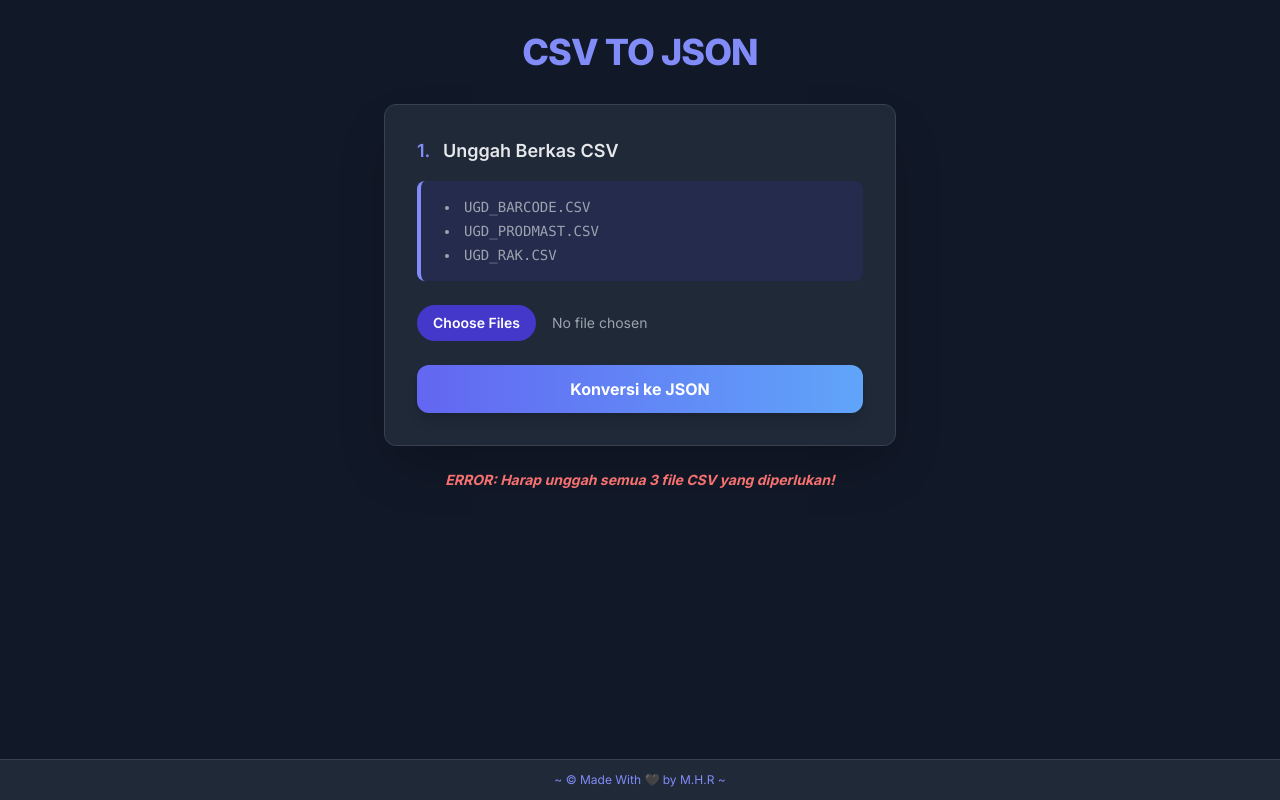
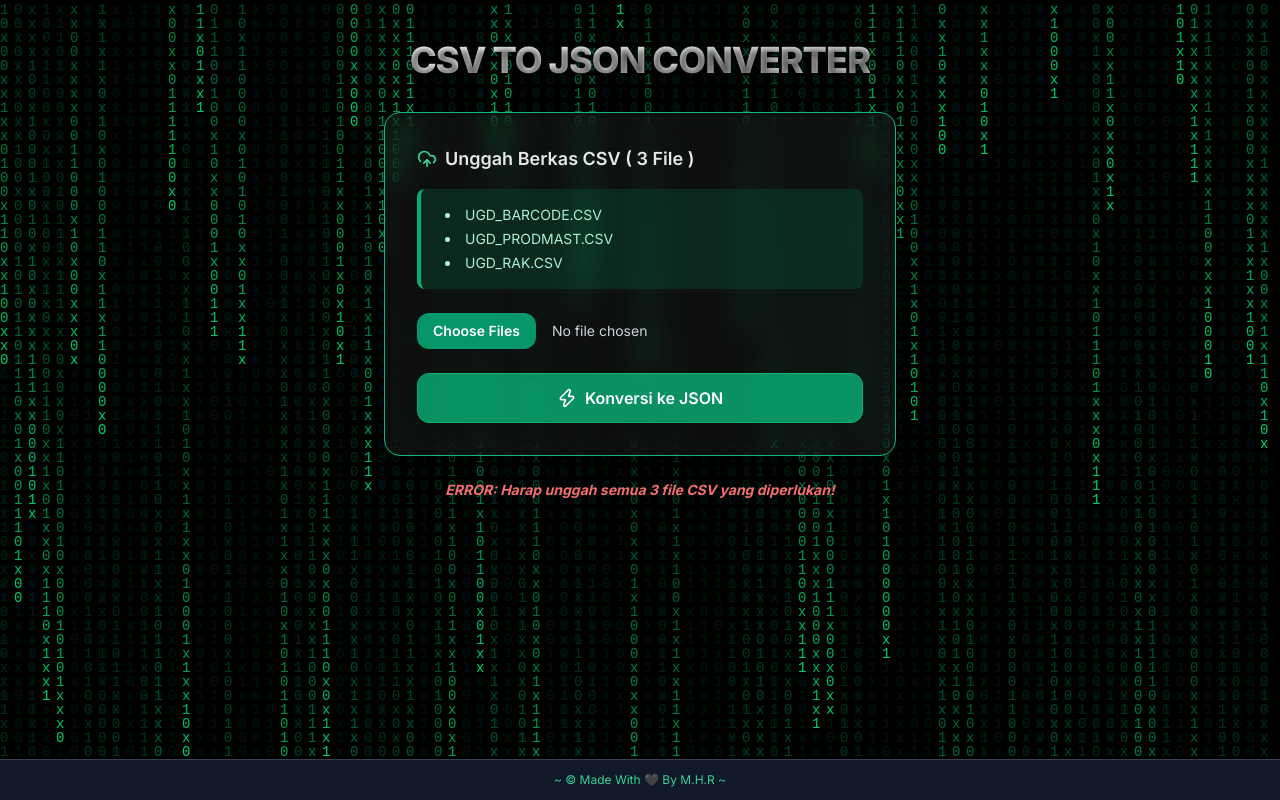
Before and after one commit to Mharyrafli/CSVtoJSON, a plain HTML site: page index.html in a window 1280 px wide. Both pictures are taken after a click on the button "Konversi ke JSON". Drawn offline with nearby package versions, Linux system fonts and the light colour scheme.

Commit message:
Enhance layout and styles for CSV to JSON converter
Updated the title and added new styles for the modal and file input. Improved the layout and design of the page, including background colors and button styles.

```diff
--- a/index.html
+++ b/index.html
@@ -1,26 +1,74 @@
 <!DOCTYPE html>
-<html lang="en">
+<html lang="id">
 <head>
 <meta charset="UTF-8">
 <meta name="viewport" content="width=device-width, initial-scale=1.0">
-<title>CSV TO JSON</title>
+<title>CSV TO JSON Converter</title>
 <script src="https://cdn.tailwindcss.com"></script>
+<script src="https://unpkg.com/lucide@latest"></script>
+
+<link href="https://fonts.googleapis.com/css2?family=Inter:wght@400;500;600;700;800;900&display=swap" rel="stylesheet">
+
 <style>
-  @import url('https://fonts.googleapis.com/css2?family=Inter:wght@100..900&display=swap');
-  body {
+  :root {
       font-family: 'Inter', sans-serif;
   }
-  #modalOutputContainer::-webkit-scrollbar {
-    width: 8px;
+
+  #matrix-canvas {
+      position: fixed;
+      top: 0;
+      left: 0;
+      width: 100%;
+      height: 100%;
+      display: block;
+      background: #000;
+      z-index: 0;
   }
-  #modalOutputContainer::-webkit-scrollbar-thumb {
-    background-color: #6366f1;
-    border-radius: 4px;
+
+  body {
+      background-color: #000;
   }
-  #modalOutputContainer::-webkit-scrollbar-track {
-    background: #1f2937;
-    border-radius: 4px;
+
+  .main-content {
+      z-index: 10;
+      position: relative;
   }
+
+  .header-title {
+      background-image: linear-gradient(to right, #ffffff, #e0e0e0);
+      -webkit-background-clip: text;
+      background-clip: text;
+      color: transparent;
+      text-shadow: 0 3px 6px rgba(0, 0, 0, 0.7);
+  }
+
+  .glass-effect {
+      background-color: rgba(255, 255, 255, 0.05);
+      backdrop-filter: blur(12px);
+      border: 1px solid rgba(255, 255, 255, 0.15);
+      box-shadow: 0 8px 32px 0 rgba(0, 0, 0, 0.4);
+      transition: all 0.3s ease-in-out;
+  }
+
+  .glass-button-base {
+      backdrop-filter: blur(5px);
+      box-shadow: 0 4px 10px rgba(0, 0, 0, 0.4);
+      transition: all 0.2s ease-in-out;
+      border-width: 1px;
+      color: #fff;
+      font-weight: 600;
+      border-radius: 0.75rem;
+  }
+
+  .glass-emerald {
+      background-color: rgba(6, 175, 120, 0.8);
+      border-color: #06af78;
+  }
+  .glass-emerald:hover {
+      background-color: rgba(4, 150, 100, 0.9);
+      border-color: #049664;
+  }
+
   .spinner {
     border: 4px solid rgba(255, 255, 255, 0.3);
     border-top: 4px solid #fff;
@@ -28,7 +76,7 @@
     width: 24px;
     height: 24px;
     animation: spin 1s linear infinite;
-    margin: 0 auto;
+    margin-left: 0.5rem;
   }
   @keyframes spin {
     0% { transform: rotate(0deg); }
@@ -43,33 +91,85 @@
     pointer-events: none;
   }
   .modal-overlay {
-    background-color: rgba(0, 0, 0, 0.8);
+    background-color: rgba(0, 0, 0, 0.7);
+    backdrop-filter: blur(5px);
   }
+
+  .modal-content {
+      background-color: rgba(255, 255, 255, 0.05);
+      backdrop-filter: blur(15px);
+      border: 1px solid rgba(255, 255, 255, 0.25);
+      box-shadow: 0 10px 40px 0 rgba(0, 0, 0, 0.5);
+  }
+
+  #modalOutputContainer::-webkit-scrollbar {
+    width: 8px;
+  }
+  #modalOutputContainer::-webkit-scrollbar-thumb {
+    background-color: #049664;
+    border-radius: 4px;
+  }
+  #modalOutputContainer::-webkit-scrollbar-track {
+    background: #1f2937;
+    border-radius: 4px;
+  }
+
+  .file-list-card {
+      background-color: rgba(6, 175, 120, 0.15);
+      border-left: 4px solid #06af78;
+      color: #d1fae5;
+  }
+  .file-list-card li {
+      color: #a7f3d0;
+  }
+
+  .custom-file-input {
+      color: #d1d5db;
+  }
+  .custom-file-input::-webkit-file-upload-button {
+      background-color: #06af78;
+      color: white;
+  }
+  .custom-file-input:hover::-webkit-file-upload-button {
+      background-color: #049664;
+  }
+
+  footer {
+      z-index: 15;
+  }
+
 </style>
 </head>
-<body class="bg-gray-900 text-gray-100 p-4 min-h-screen flex flex-col pb-16">
+<body class="min-h-screen flex flex-col items-center pb-16">
 
-<h2 class="text-3xl md:text-4xl font-extrabold text-indigo-400 text-center mb-8 mt-4 tracking-tight">
-  CSV TO JSON
+    <canvas id="matrix-canvas"></canvas>
+
+    <div class="main-content w-full max-w-xl lg:max-w-3xl flex flex-col items-center px-4 sm:px-8 pt-4 sm:pt-6 pb-4 sm:pb-6">
+
+        <h2 class="header-title text-3xl md:text-4xl font-extrabold text-center mb-8 mt-4 tracking-tight">
+          CSV TO JSON CONVERTER
         </h2>
 
-<div class="card bg-gray-800 p-6 md:p-8 max-w-lg mx-auto rounded-xl shadow-2xl transition duration-300 hover:shadow-xl border border-gray-700 w-full">
+        <div class="glass-effect p-6 md:p-8 max-w-lg mx-auto rounded-2xl border-emerald-500 w-full">
 
-  <p class="text-lg font-semibold text-gray-200 mb-4">
-    <span class="text-indigo-400 mr-2">1.</span> Unggah Berkas CSV
+          <p class="text-lg font-semibold text-gray-200 mb-4 flex items-center">
+            <i data-lucide="upload-cloud" class="w-5 h-5 text-emerald-400 mr-2"></i>
+            <span>Unggah Berkas CSV ( 3 File )</span>
           </p>
 
-  <div class="file-list bg-indigo-900/30 p-4 rounded-lg border-l-4 border-indigo-400 mb-6 text-sm text-gray-300">
+          <div class="file-list-card p-4 rounded-lg mb-6 text-sm">
             <ul class="list-disc list-inside space-y-1 ml-2">
-      <li class="font-mono text-gray-400">UGD_BARCODE.CSV</li>
-      <li class="font-mono text-gray-400">UGD_PRODMAST.CSV</li>
-      <li class="font-mono text-gray-400">UGD_RAK.CSV</li>
+              <li>UGD_BARCODE.CSV</li>
+              <li>UGD_PRODMAST.CSV</li>
+              <li>UGD_RAK.CSV</li>
             </ul>
           </div>
 
-  <input type="file" id="csvFiles" multiple class="w-full text-sm text-gray-400 file:mr-4 file:py-2 file:px-4 file:rounded-full file:border-0 file:text-sm file:font-semibold file:bg-indigo-700 file:text-white hover:file:bg-indigo-600 transition duration-150 mb-6">
+          <input type="file" id="csvFiles" multiple class="w-full text-sm custom-file-input file:mr-4 file:py-2 file:px-4 file:rounded-xl file:border-0 file:text-sm file:font-semibold file:bg-emerald-600 file:text-white hover:file:bg-emerald-500 transition duration-150 mb-6">
 
-  <button id="convertBtn" onclick="convertCSVtoJSON()" class="w-full py-3 px-6 text-white font-bold rounded-xl bg-gradient-to-r from-indigo-500 to-blue-400 hover:from-indigo-600 hover:to-blue-500 shadow-lg hover:shadow-xl transform transition duration-200 hover:scale-[1.01] flex items-center justify-center">
+          <button id="convertBtn" onclick="convertCSVtoJSON()"
+              class="w-full glass-button-base glass-emerald py-3 px-6 shadow-lg hover:shadow-xl transform transition duration-200 hover:scale-[1.005] active:scale-[0.99] flex items-center justify-center space-x-2 focus:ring-4 focus:ring-emerald-300 focus:ring-offset-2">
+            <i data-lucide="zap" class="h-5 w-5"></i>
             <span id="buttonText">Konversi ke JSON</span>
             <div id="loadingSpinner" class="spinner hidden"></div>
           </button>
@@ -78,34 +178,35 @@
         <div class="max-w-4xl mx-auto w-full mt-6 text-center">
             <p id="mainStatus" class="text-sm text-gray-400 italic">Siap untuk konversi.</p>
         </div>
+    </div>
 
-<footer class="fixed bottom-0 left-0 w-full bg-gray-800 text-indigo-400 text-xs py-3 text-center border-t border-gray-700 shadow-xl">
-  ~ &copy; Made With 🖤 by M.H.R ~
+    <footer class="fixed bottom-0 left-0 w-full bg-gray-900 text-emerald-400 text-xs py-3 text-center border-t border-gray-700 shadow-xl">
+      ~ &copy; Made With 🖤 By M.H.R ~
     </footer>
 
     <div id="jsonModal" class="modal hidden fixed inset-0 z-50 flex items-center justify-center p-4">
         <div class="modal-overlay absolute inset-0"></div>
 
-    <div class="modal-content bg-gray-800 p-6 md:p-8 rounded-xl shadow-2xl max-w-4xl w-full z-10 border-4 border-indigo-500/50 transform transition duration-300 scale-100">
+        <div class="modal-content p-6 md:p-8 rounded-2xl max-w-4xl w-full z-10">
             <div class="flex justify-between items-center mb-4">
-            <h3 class="text-xl font-bold text-gray-100">
+                <h3 class="text-xl font-bold text-gray-100 flex items-center">
+                    <i data-lucide="code" class="w-5 h-5 text-emerald-400 mr-2"></i>
                     Hasil Konversi JSON
                 </h3>
-            <button onclick="closeModal()" class="text-gray-400 hover:text-gray-100 transition duration-150">
-                <svg class="w-6 h-6" fill="none" stroke="currentColor" viewBox="0 0 24 24" xmlns="http://www.w3.org/2000/svg"><path stroke-linecap="round" stroke-linejoin="round" stroke-width="2" d="M6 18L18 6M6 6l12 12"></path></svg>
+                <button onclick="closeModal()" class="text-gray-400 hover:text-gray-100 transition duration-150 p-1 rounded-full hover:bg-white/10">
+                    <i data-lucide="x" class="w-6 h-6"></i>
                 </button>
             </div>
 
-        <div id="modalOutputContainer" class="bg-gray-900 text-green-400 p-4 rounded-lg overflow-y-auto font-mono text-xs md:text-sm max-h-[70vh] min-h-[100px] w-full">
+            <div id="modalOutputContainer" class="bg-gray-900 text-emerald-400 p-4 rounded-lg overflow-y-auto font-mono text-xs md:text-sm max-h-[70vh] min-h-[100px] w-full border border-gray-700">
                 <pre id="output" class="whitespace-pre-wrap"></pre>
             </div>
 
-        <div class="text-center mt-6">
-            <button id="downloadBtn" onclick="downloadJSON()" class="py-2.5 px-6 text-white font-bold rounded-xl bg-green-600 hover:bg-green-700 shadow-md hover:shadow-lg transform transition duration-200 hover:scale-[1.03]">
-              Download JSON
-            </button>
-            <button onclick="closeModal()" class="ml-4 py-2.5 px-6 text-gray-800 font-bold rounded-xl bg-gray-300 hover:bg-gray-400 transition duration-150">
-                Tutup
+            <div class="text-center mt-6 flex flex-col justify-center">
+                <button id="downloadBtn" onclick="downloadJSON()"
+                        class="glass-button-base glass-emerald py-2.5 px-6 shadow-md hover:shadow-lg transform transition duration-200 hover:scale-[1.03] flex items-center justify-center space-x-2 w-full max-w-xs mx-auto">
+                  <i data-lucide="download" class="w-5 h-5"></i>
+                  <span>Download JSON</span>
                 </button>
             </div>
         </div>
@@ -113,6 +214,70 @@
 
     <script>
     let jsonResult = [];
+
+    const canvas = document.getElementById('matrix-canvas');
+    const ctx = canvas.getContext('2d');
+
+    let width = canvas.width = window.innerWidth;
+    let height = canvas.height = window.innerHeight;
+
+    const characters = '01x';
+    const font_size = 14;
+    let columns = Math.floor(width / font_size);
+    const drops = [];
+
+    for (let i = 0; i < columns; i++) {
+        drops[i] = 1;
+    }
+
+    function drawMatrix() {
+        ctx.fillStyle = 'rgba(0, 0, 0, 0.04)';
+        ctx.fillRect(0, 0, width, height);
+
+        ctx.fillStyle = '#0C6';
+        ctx.font = font_size + 'px monospace';
+
+        for (let i = 0; i < drops.length; i++) {
+            const text = characters[Math.floor(Math.random() * characters.length)];
+
+            const x = i * font_size;
+            const y = drops[i] * font_size;
+            ctx.fillText(text, x, y);
+
+            if (drops[i] * font_size > height && Math.random() > 0.975) {
+                drops[i] = 0;
+            }
+
+            drops[i]++;
+        }
+    }
+
+    window.addEventListener('resize', () => {
+        width = canvas.width = window.innerWidth;
+        height = canvas.height = window.innerHeight;
+        columns = Math.floor(width / font_size);
+        drops.length = columns;
+        for (let i = 0; i < columns; i++) {
+            if (drops[i] === undefined) {
+                drops[i] = 1;
+            }
+        }
+    });
+
+    setInterval(drawMatrix, 50);
+
+
+    document.addEventListener('DOMContentLoaded', () => {
+        lucide.createIcons();
+        width = canvas.width = window.innerWidth;
+        height = canvas.height = window.innerHeight;
+        columns = Math.floor(width / font_size);
+        if(drops.length < columns) {
+            for (let i = drops.length; i < columns; i++) {
+               drops[i] = 1;
+            }
+        }
+    });
 
     function getElement(id) {
         return document.getElementById(id);
@@ -140,7 +305,7 @@ function showStatus(message, isError = false) {
         status.textContent = message;
 
         if (isError) {
-        status.classList.remove('text-gray-400', 'text-green-400');
+            status.classList.remove('text-gray-400');
             status.classList.add('text-red-400', 'font-bold');
         } else {
             status.classList.remove('text-red-400', 'font-bold');
@@ -156,12 +321,12 @@ function showModal(jsonText, isError = false) {
         output.textContent = jsonText;
 
         if (isError) {
-        output.classList.remove('text-green-400');
+            output.classList.remove('text-emerald-400');
             output.classList.add('text-red-400');
             downloadBtn.classList.add('hidden');
         } else {
             output.classList.remove('text-red-400');
-        output.classList.add('text-green-400');
+            output.classList.add('text-emerald-400');
             downloadBtn.classList.remove('hidden');
         }
 
@@ -242,7 +407,7 @@ async function convertCSVtoJSON() {
             showStatus('Membaca file UGD_RAK.CSV...', false);
             const rakData = await readCSV(fileRak);
 
-        showStatus('Memproses data...', false);
+            showStatus('Memproses dan menggabungkan data ...', false);
 
             let barcodeMap = {};
             barcodeData.forEach(row => {
@@ -256,6 +421,8 @@ async function convertCSVtoJSON() {
                 }
             });
 
+            await new Promise(resolve => {
+                setTimeout(() => {
                     let result = [];
                     prodmastData.forEach(prod => {
                         const plu = prod.PLUMD ? prod.PLUMD.trim() : null;
@@ -289,13 +456,16 @@ async function convertCSVtoJSON() {
                             });
                         }
                     });
+                    jsonResult = result;
+                    resolve();
+                }, 10);
+            });
 
-        jsonResult = result;
-        showModal(JSON.stringify(result, null, 2), false);
+
+            showModal(JSON.stringify(jsonResult, null, 2), false);
             showStatus('Konversi Berhasil! Hasil ditampilkan dalam pop-up.', false);
 
         } catch (error) {
-        console.error("Konversi gagal:", error);
             const errorMessage = `ERROR: Gagal dalam pemrosesan data. Detail: ${error.message}`;
             showStatus(errorMessage, true);
             showModal(errorMessage, true);
```
Lines whose indentation alone changed are shown as unchanged.
